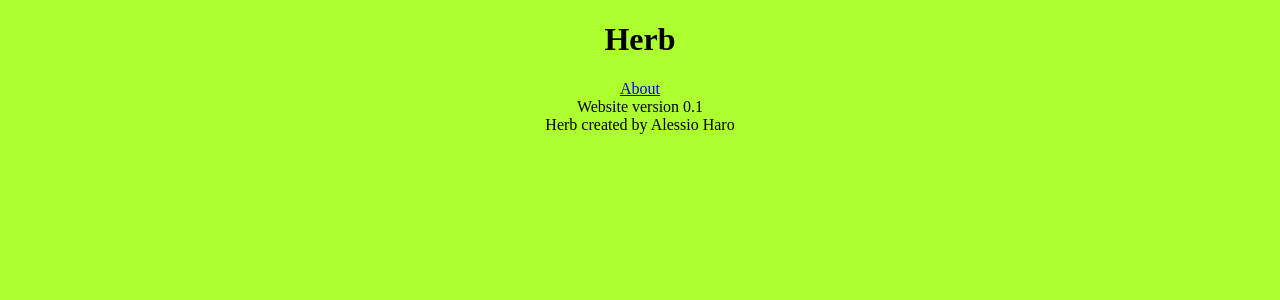
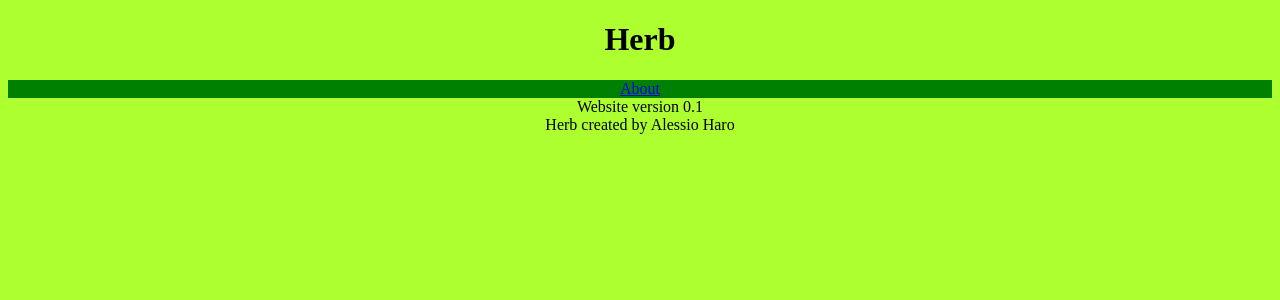
Before and after one commit to alessioharo/Herb, a PHP site: page / in a window 1280 px wide. Shown: the top 300 px of the page. Run offline with PHP 8.4, Linux system fonts and the light colour scheme.

Commit message:
Added navigation bar for home page

```diff
--- a/index.html
+++ b/index.html
@@ -5,9 +5,11 @@
     </head>
     <body>
         <h1>Herb</h1>
-        <ul>
-            <li><a href="about.html">About</a></li>
-        </ul>
+        <nav>
+            <ul>
+                <li><a href="about.html">About</a></li>
+            </ul>
+        </nav>
         <footer>
             Website version 0.1<br>
             Herb created by Alessio Haro
--- a/styles.css
+++ b/styles.css
@@ -9,3 +9,6 @@ ul {
   margin: 0;
   padding: 0;
 }
+nav {
+    background-color: green;
+}
```
